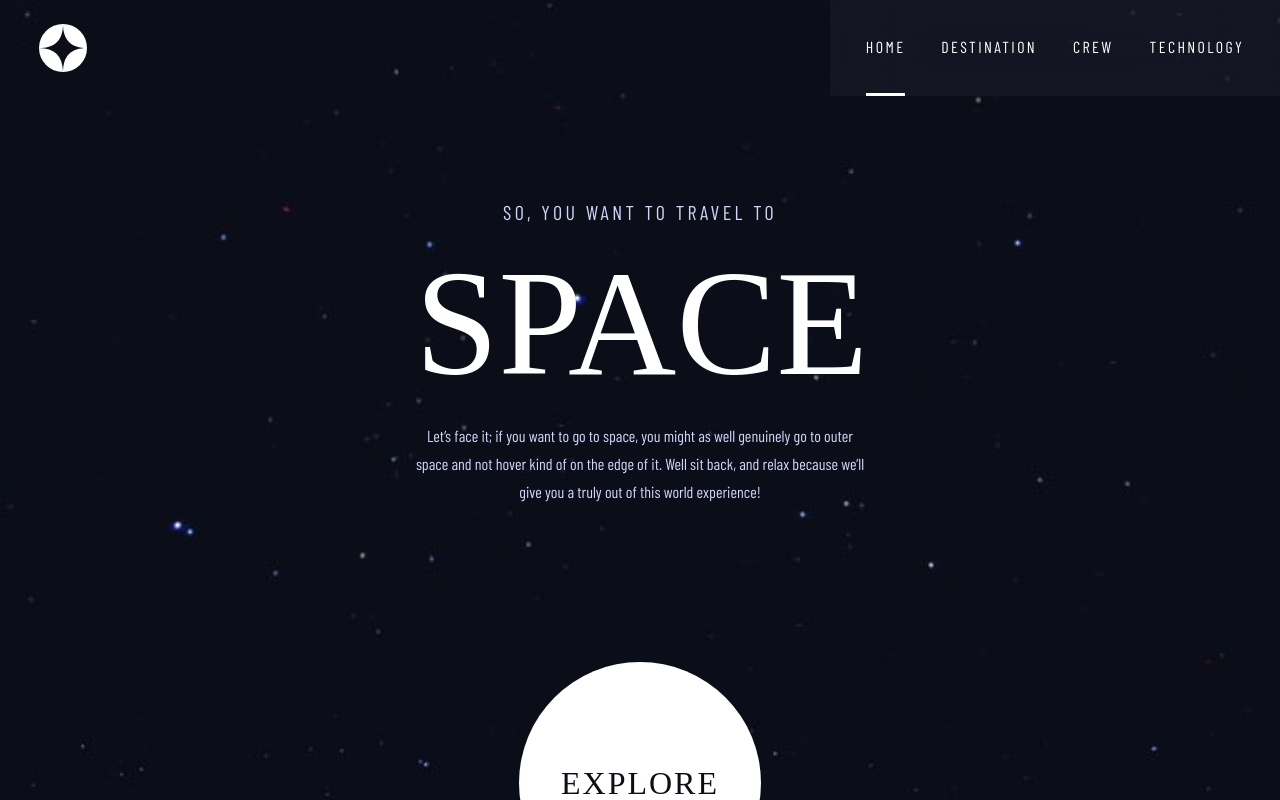
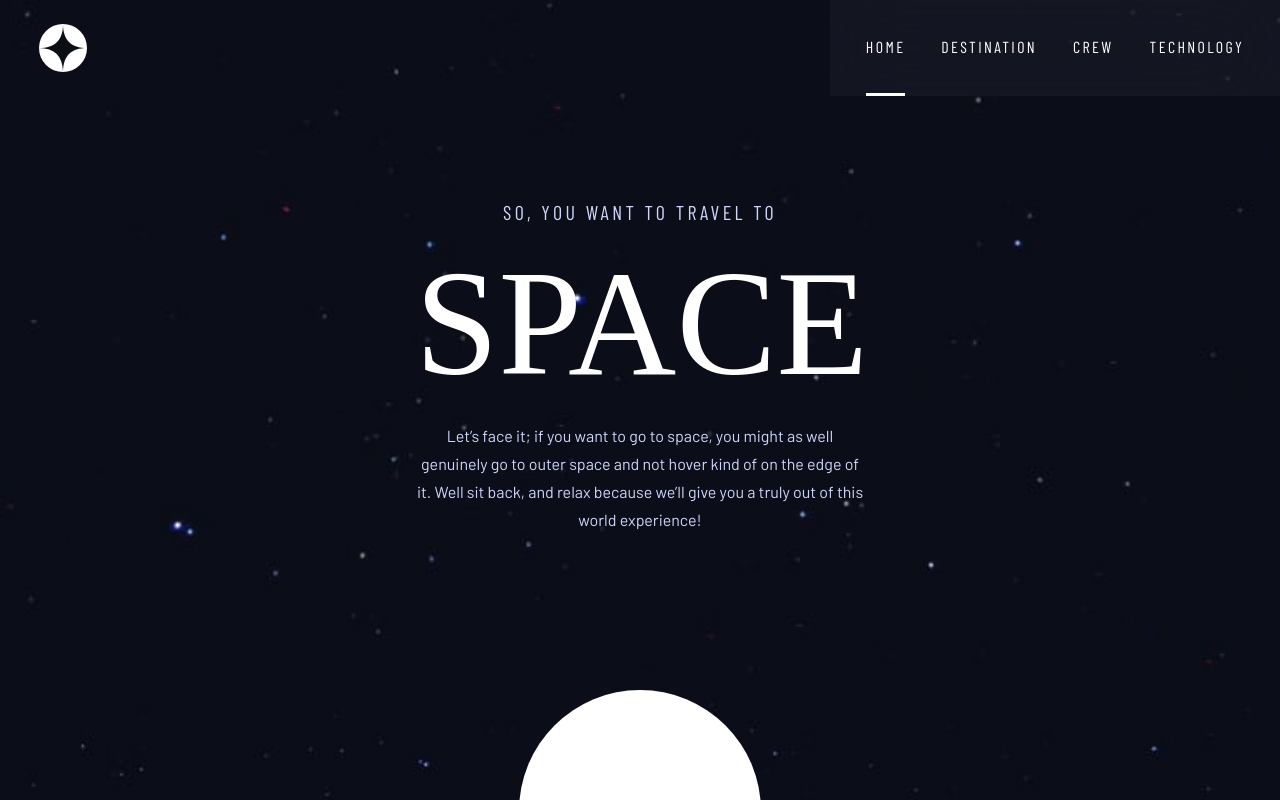
Before and after one commit to CiroJSCH/space-tourism-website, a React (Vite) app: page /space-tourism-website/technology in a window 1280 px wide. Both pictures are taken after a click on the picture 63 px from the left and 48 px from the top of the page. Shown: the top 800 px of the page. Built offline with nearby package versions, Linux system fonts and the light colour scheme; a web font is replaced by a local one.

Commit message:
Fixed some styles

```diff
--- a/src/components/Home.jsx
+++ b/src/components/Home.jsx
@@ -9,11 +9,8 @@ const Home = () => (
       <h1 className='text-white font-belle text-[80px] leading-[100px] md:leading-[150px] md:text-[150px] my-4 md:my-6 xl:my-9'>
         SPACE
       </h1>
-      <p className='font-barlow leading-[25px] md:leading-[28px] xl:leading-[32px] text-[15px] md:text-base xl:text-[18px]'>
-        Let’s face it; if you want to go to space, you might as well genuinely
-        go to outer space and not hover kind of on the edge of it. Well sit
-        back, and relax because we’ll give you a truly out of this world
-        experience!
+      <p className='font-brl leading-[25px] md:leading-[28px] xl:leading-[32px] text-[15px] md:text-base xl:text-[18px] xl:max-w-[444px]'>
+        Let’s face it; if you want to go to space, you might as well genuinely go to outer space and not hover kind of on the edge of it. Well sit back, and relax because we’ll give you a truly out of this world experience!
       </p>
     </div>
     <Link to="/destination" className='flex items-center justify-center font-belle bg-white rounded-full w-[150px] h-[150px] md:w-[242px] md:h-[242px] xl:w-[274px] xl:h-[274px] mt-[81px] md:mt-[156px] xl:mt-0 text-[20px] md:text-[32px] leading-[23px] md:leading-[37px] tracking-[1.25px] md:tracking-[2px] text-secondary cursor-pointer hover:shadow-[0_0_0_88px_rgba(255,255,255,0.1)] duration-500'>
--- a/src/components/Navbar.jsx
+++ b/src/components/Navbar.jsx
@@ -63,7 +63,7 @@ const Navbar = () => {
         {/* END OF MOBILE MENU */}
       </div>
       {/* START OF TABLET/DESKTOP MENU */}
-      <div className='hidden md:flex w-[450px] xl:w-[830px] h-[96px] navMenu relative top-0 right-0 items-center order-3'>
+      <div className='hidden md:flex w-[450px] xl:min-w-[830px] xl:pr-[165px] xl:pl-[123px] h-[96px] navMenu relative top-0 right-0 items-center order-3'>
         <ul className='flex font-barlow text-white tracking-[2.3625px] xl:tracking-[2.7px] uppercase m-auto h-full text-[16px] xl:text-[19px]'>
           {links.map(({ name, number, path }, index) => (
             <li
```
